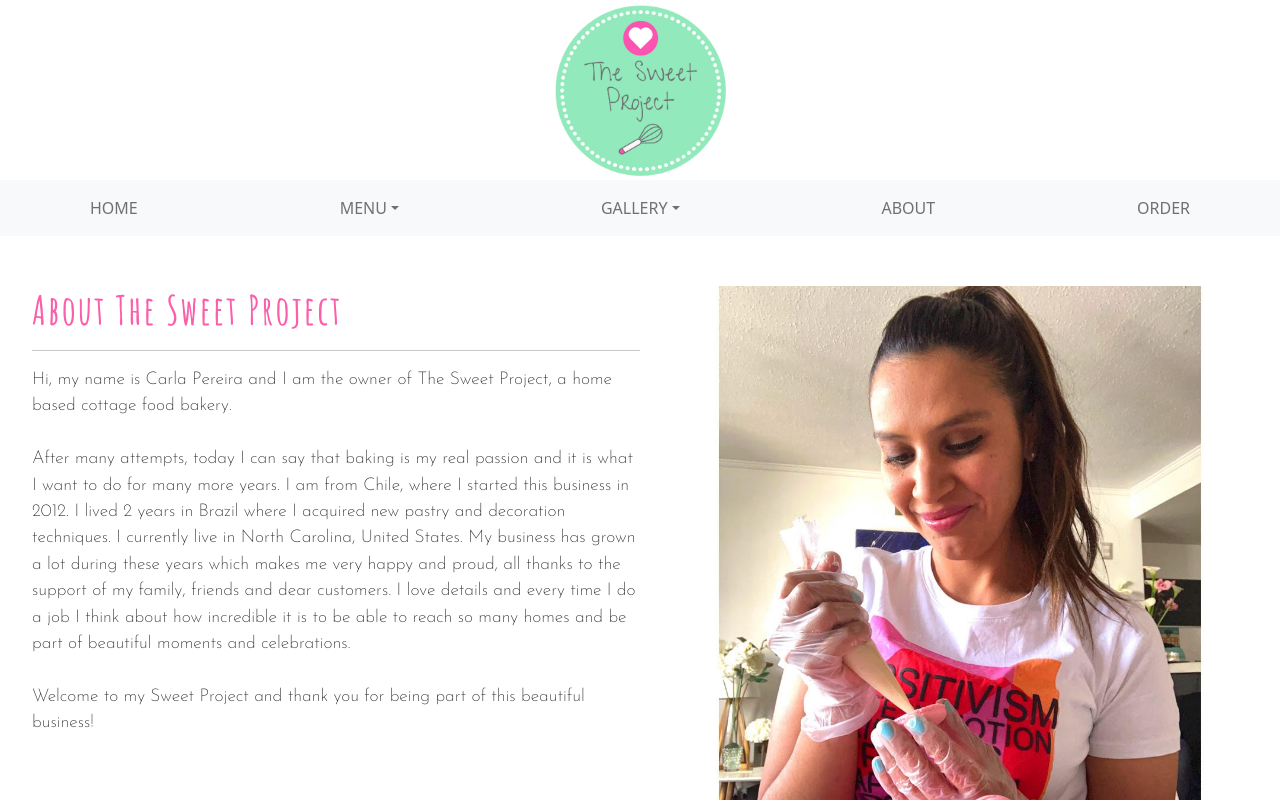
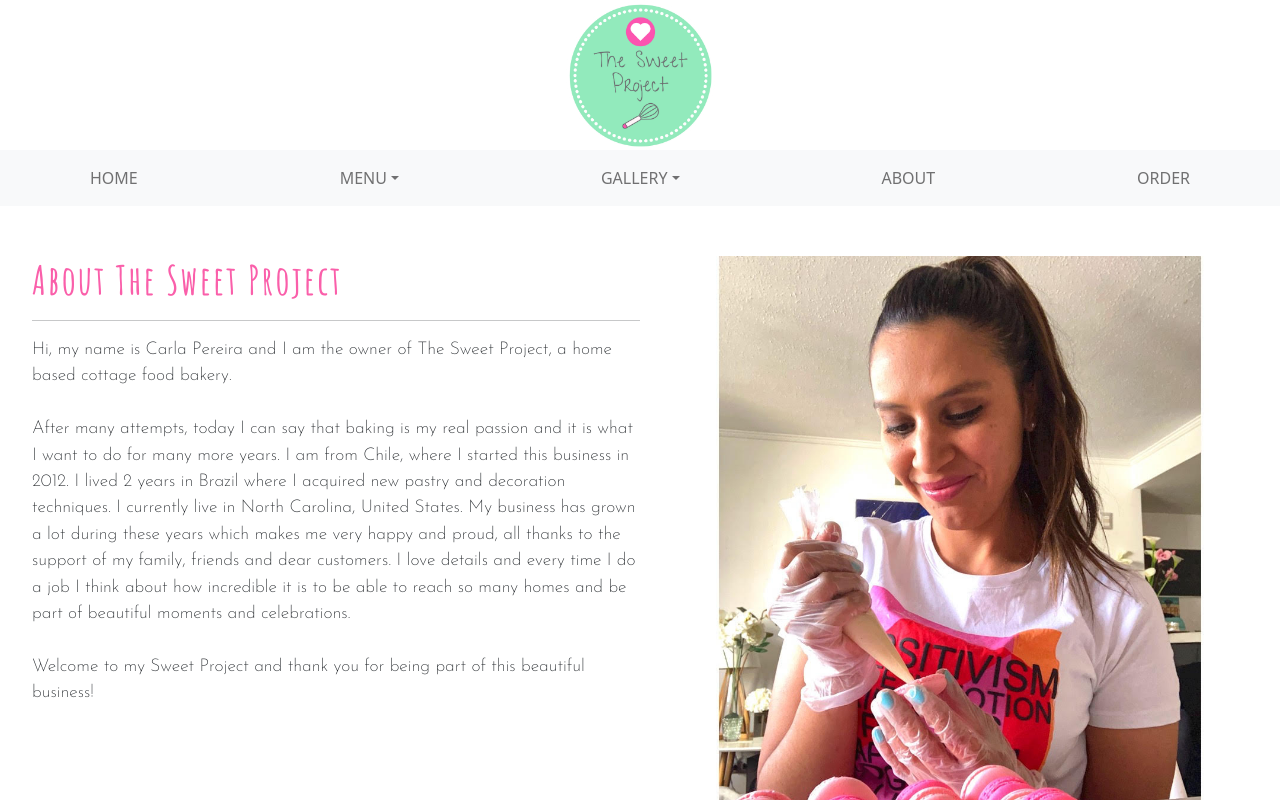
Before and after one commit to francieO/TheSweetProject, a React (Create React App) app: page /about in a window 1280 px wide. Shown: the top 800 px of the page. Built offline with nearby package versions, Linux system fonts and the light colour scheme.

Commit message:
fix styling

```diff
--- a/src/App.css
+++ b/src/App.css
@@ -16,17 +16,17 @@ button {
   border: none;
 }
 
-.logoContainer {
+.logoContainerMain {
   display: flex;
   justify-content: center;
   align-items: center;
 }
 
-@media (max-width: 800px) {
+/* @media (max-width: 800px) {
   .logoContainer {
     display: none;
   }
-}
+} */
 
 .headerNavLinks {
   display: flex;
@@ -165,6 +165,7 @@ button {
   color: black;
   background-color: rgb(255, 255, 255, 0.75);
   padding: 5px;
+  font-size: 2.75rem;
 }
 
 .browse {
--- a/src/components/HeaderLogo.js
+++ b/src/components/HeaderLogo.js
@@ -3,8 +3,8 @@ import logo from "../images/logotspfull.png";
 
 export default function HeaderLogo() {
   return (
-    <div className="logoContainer">
-      <img src={logo} alt="Logo" style={{ width: "180px" }} />
+    <div className="logoContainerMain">
+      <img src={logo} alt="Logo" style={{ width: "150px" }} />
     </div>
   );
 }
--- a/src/pages/HomePage.js
+++ b/src/pages/HomePage.js
@@ -26,7 +26,9 @@ export default function HomePage() {
       <ImageCarousel interval="3000" images={images} />
       <section className="heroSection">
         <h1>Handmade. Custom. Delicious.</h1>
-        <br />
+        <br></br>
+
+        {/* <HeaderLogo /> */}
         <p>LOCAL DELIVERY AVAILABLE IN THE TRIANGLE AREA</p>
         <br />
         <Link to="/order">
```
